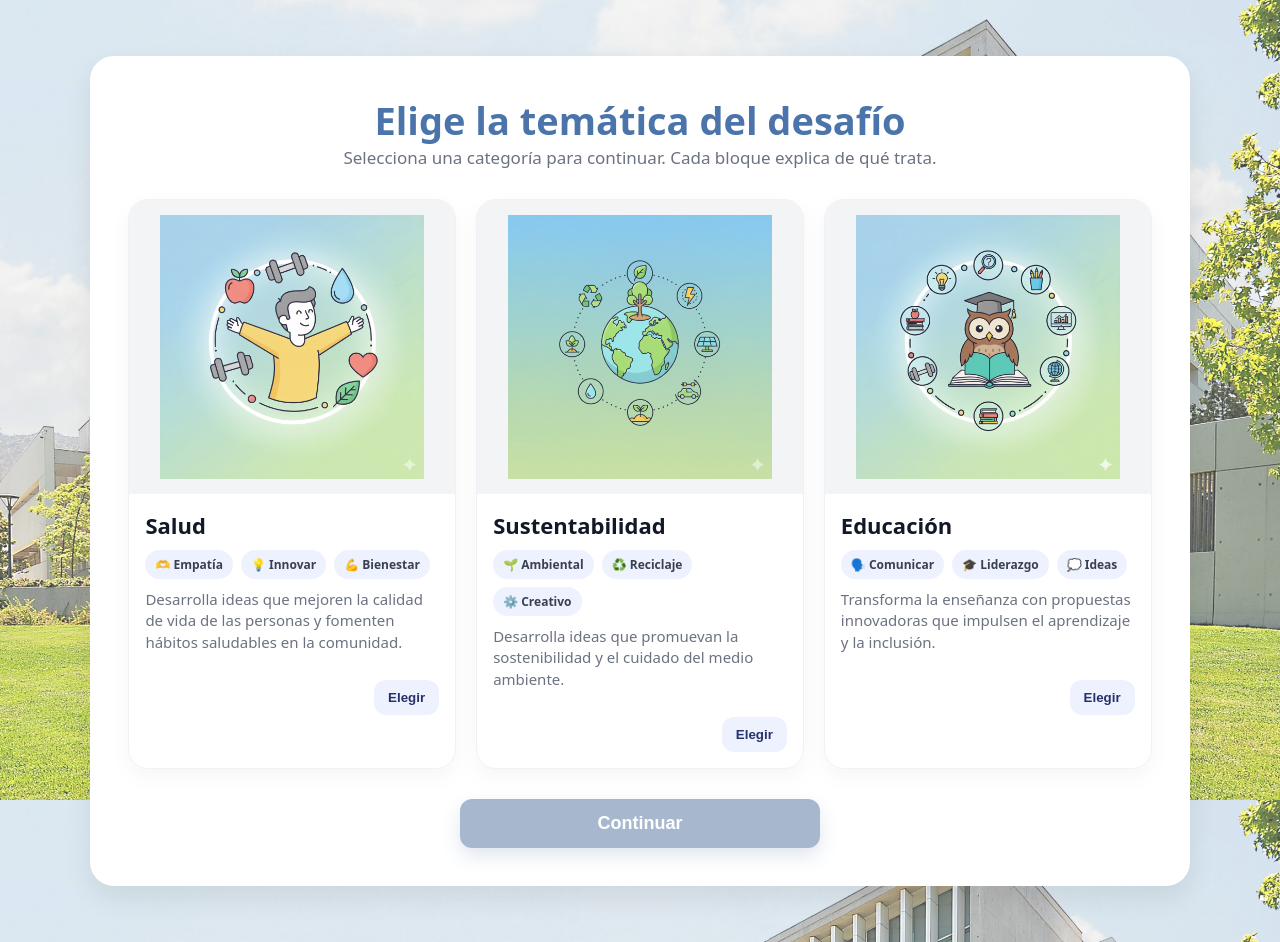
After one commit to leoUDD/PROYECTO-INGENIERIA-DE-SOFTWARE, a Django app: page /tematicas/ in a window 1280 px wide. The commit adds this page. Run offline with Django 5.2, Linux system fonts and the light colour scheme.

Commit message:
Template Temática + modificaciones
Se crea template tematicas y se modifican los temporizadores, junto con algunas mejoras en los estilos css

```diff
--- /dev/null
+++ b/juego/static/css/estilo_tematicas.css
@@ -0,0 +1,248 @@
+:root {
+  --bg: linear-gradient(rgba(255,255,255,0.25), rgba(245,247,250,0.25)),
+        url('/static/images/fondo_bienvenida.jpeg') center/cover no-repeat fixed;
+  --card:#fff;
+  --text:#111827;
+  --muted:#6b7280;
+  --primary:#4b74aa;
+  --primary-pressed:#3d618e;
+  --accent:#ec4899;
+  --radius:24px;
+  --shadow:0 12px 28px rgba(0,0,0,.08);
+
+  --fs-title: clamp(24px, 3.8vw, 38px);
+  --fs-sub: clamp(14px, 2vw, 17px);
+}
+
+/* ==== RESET ==== */
+* { box-sizing: border-box; margin: 0; padding: 0; }
+html, body {
+  height: auto;
+  min-height: 100dvh;
+  overflow-y: auto;
+  -webkit-overflow-scrolling: touch;
+}
+
+/* ==== BASE ==== */
+body {
+  display: block;
+  padding: clamp(12px, 4vw, 24px);
+  background: var(--bg);
+  color: var(--text);
+  font-family: "Poppins", system-ui, -apple-system, Segoe UI, Roboto, Arial, sans-serif;
+}
+
+/* ==== CONTENEDOR ==== */
+.selector-container {
+  width: min(100%, 1100px);
+  margin: clamp(12px, 4vw, 32px) auto;
+  background: var(--card);
+  border-radius: 24px;
+  box-shadow: var(--shadow);
+  padding: clamp(20px, 3vw, 40px);
+  display: flex;
+  flex-direction: column;
+  gap: 18px;
+  overflow: visible;
+}
+
+/* ==== HEADER ==== */
+.header h1 {
+  font-size: var(--fs-title);
+  color: var(--primary);
+  font-weight: 800;
+  text-align: center;
+}
+.subtitle {
+  font-size: var(--fs-sub);
+  color: var(--muted);
+  text-align: center;
+}
+
+/* ==== GRID ==== */
+.themes-grid {
+  display: grid;
+  grid-template-columns: 1fr;
+  gap: clamp(14px, 2vw, 20px);
+  margin-top: 12px;
+}
+@media (min-width: 640px) {
+  .themes-grid { grid-template-columns: repeat(2, 1fr); }
+}
+@media (min-width: 1024px) {
+  .themes-grid { grid-template-columns: repeat(3, 1fr); }
+}
+
+/* ==== CARD ==== */
+.theme-card {
+  position: relative;
+  display: flex;
+  flex-direction: column;
+  border: 1px solid #eef2f7;
+  border-radius: 20px;
+  background: #fff;
+  box-shadow: 0 8px 22px rgba(0,0,0,.04);
+  overflow: hidden;
+  outline: none;
+  transition: box-shadow .18s ease, border-color .18s ease;
+}
+.theme-card:hover {
+  box-shadow: 0 12px 26px rgba(0,0,0,.07);
+}
+
+/* Borde azul */
+.theme-card::before {
+  content: "";
+  position: absolute;
+  inset: 0;
+  border: 3px solid transparent;
+  border-radius: 20px;
+  pointer-events: none;
+  transition: border-color .2s ease;
+}
+.theme-card.selected::before {
+  border-color: var(--primary);
+}
+
+/* Check */
+.theme-card.selected::after {
+  content: "✔";
+  position: absolute;
+  top: 10px;
+  right: 10px;
+  width: 26px;
+  height: 26px;
+  border-radius: 50%;
+  background: var(--primary);
+  color: #fff;
+  font-size: 16px;
+  font-weight: 700;
+  display: flex;
+  align-items: center;
+  justify-content: center;
+  box-shadow: 0 0 8px rgba(75,116,170,.45);
+  animation: check-pop .2s ease;
+}
+@keyframes check-pop {
+  from { transform: scale(.6); opacity: 0; }
+  to   { transform: scale(1); opacity: 1; }
+}
+
+/* ==== IMAGEN ==== */
+.thumb {
+  aspect-ratio: 16 / 9;
+  background: #f3f4f6;
+  display: flex;
+  align-items: center;
+  justify-content: center;
+}
+.thumb img {
+  width: 90%;
+  height: 90%;
+  object-fit: contain;
+}
+
+/* ==== CONTENIDO ==== */
+.content {
+  padding: 16px;
+  display: flex;
+  flex-direction: column;
+  gap: 10px;
+  text-align: left;
+}
+.content .title {
+  font-size: clamp(18px, 2.4vw, 22px);
+  font-weight: 800;
+}
+.chips {
+  display: flex;
+  flex-wrap: wrap;
+  gap: 8px;
+}
+.chip {
+  font-size: 12px;
+  font-weight: 700;
+  padding: 6px 10px;
+  border-radius: 999px;
+  background: #eef2ff;
+  color: #374151;
+}
+.desc {
+  color: var(--muted);
+  font-size: clamp(13px, 1.8vw, 15px);
+  line-height: 1.45;
+}
+
+/* ==== BOTONES ==== */
+.actions {
+  display: flex;
+  justify-content: flex-end;
+  padding: 10px 16px 16px 16px;
+}
+.btn {
+  appearance: none;
+  border: none;
+  border-radius: 12px;
+  padding: 10px 14px;
+  font-weight: 700;
+  cursor: pointer;
+  transition: transform .15s ease, box-shadow .15s ease, background-color .15s ease;
+}
+.btn.select {
+  background: #eef2ff;
+  color: #24316a;
+}
+.theme-card.selected .btn.select {
+  background: var(--primary);
+  color: #fff;
+  box-shadow: 0 0 8px rgba(75,116,170,.4);
+}
+
+/* ==== BOTÓN PRINCIPAL ==== */
+.footer-actions {
+  display: flex;
+  justify-content: center;
+  margin-top: 12px;
+}
+.btn.primary {
+  width: min(90%, 360px);
+  background: var(--primary);
+  color: #fff;
+  box-shadow: 0 8px 18px rgba(75,116,170,.35);
+  font-size: clamp(15px, 2vw, 18px);
+  padding: 14px 18px;
+}
+.btn.primary:disabled {
+  opacity: .5;
+  filter: grayscale(20%);
+  cursor: not-allowed;
+}
+.btn.primary:hover:not(:disabled) {
+  background: var(--primary-pressed);
+}
+
+/* ==== iOS / iPad FIX ==== */
+@supports (-webkit-touch-callout: none) {
+  html, body {
+    height: auto;
+    min-height: 100dvh;
+  }
+  .selector-container {
+    width: 95%;
+    padding: 16px;
+    border-radius: 20px;
+  }
+  .themes-grid {
+    grid-template-columns: 1fr;
+    gap: 14px;
+  }
+  .theme-card {
+    max-width: 95%;
+    margin: 0 auto;
+  }
+}
+
+/* ==== MOVIMIENTO REDUCIDO ==== */
+@media (prefers-reduced-motion: reduce) {
+  * { animation: none !important; transition: none !important; }
+}
--- /dev/null
+++ b/juego/static/js/tematica.js
@@ -0,0 +1,56 @@
+// tematica.js
+(function () {
+  const cards = Array.from(document.querySelectorAll('.theme-card'));
+  const cta = document.getElementById('btnContinuar');
+
+  let selected = null;
+  let selectedSlug = null;
+  let selectedUrl = null;
+
+  const norm = s => (s || '').toString().trim().toLowerCase();
+
+  // ===== API global para los botones inline =====
+  window.guardarTema = function (slug) {
+    selectBySlug(slug);
+  };
+
+  // ===== CTA principal (botón inferior) =====
+  if (cta) {
+    cta.addEventListener('click', goToSelected);
+  }
+
+  // ===== Helpers =====
+  function selectBySlug(slugRaw) {
+    const slug = norm(slugRaw);
+    const card = cards.find(c => norm(c.dataset.slug) === slug);
+    if (!card) return;
+
+    // Limpiar selección anterior
+    cards.forEach(c => c.classList.remove('selected'));
+
+    // Marcar card actual
+    card.classList.add('selected');
+    selected = card;
+    selectedSlug = slug;
+
+    const baseUrl = card.dataset.url || '/desafios/';
+    selectedUrl = appendTema(baseUrl, slug);
+
+    // Guardar selección en localStorage
+    try {
+      localStorage.setItem('temaSeleccionado', slug);
+    } catch (_) {}
+
+    if (cta) cta.disabled = false;
+  }
+
+  function appendTema(url, slug) {
+    const sep = url.includes('?') ? '&' : '?';
+    return `${url}${sep}tema=${encodeURIComponent(slug)}`;
+  }
+
+  function goToSelected() {
+    if (!selectedUrl) return;
+    window.location.href = selectedUrl;
+  }
+})();
--- a/juego/templates/login.html
+++ b/juego/templates/login.html
@@ -29,10 +29,6 @@
 
         <button type="submit" class="btn primary">Iniciar Sesión</button>
 
-        <p class="form-footer">
-            ¿Olvidaste tu contraseña? <a href="#">Recuperarla</a>
-            ¿No tienes una cuenta? <a href="{% url 'registrarse' %}">Regístrate</a>
-        </p>
     </form>
   </main>
   <script>
--- /dev/null
+++ b/juego/templates/tematicas.html
@@ -0,0 +1,87 @@
+{% load static %}
+<!DOCTYPE html>
+<html lang="es">
+<head>
+  <meta charset="UTF-8" />
+  <meta name="viewport" content="width=device-width, initial-scale=1, viewport-fit=cover" />
+  <title>Misión Emprende UDD — Elige la temática</title>
+  <link rel="stylesheet" href="{% static 'css/estilo_tematicas.css' %}">
+</head>
+<body>
+  <main class="selector-container" role="main" aria-labelledby="page-title">
+    <header class="header">
+      <h1 id="page-title">Elige la temática del desafío</h1>
+      <p class="subtitle">Selecciona una categoría para continuar. Cada bloque explica de qué trata.</p>
+    </header>
+
+    <section class="themes-grid" aria-label="Temáticas disponibles">
+      <!-- Card 1 -->
+      <article class="theme-card" tabindex="0"
+               data-slug="salud"
+               data-url="{% url 'desafios' %}">
+        <div class="thumb">
+          <img src="{% static 'images/tema_salud.png' %}" alt="Icono de salud">
+        </div>
+        <div class="content">
+          <h2 class="title">Salud</h2>
+          <div class="chips">
+            <span class="chip">🫶 Empatía</span>
+            <span class="chip">💡 Innovar</span>
+            <span class="chip">💪 Bienestar</span>
+          </div>
+          <p class="desc">Desarrolla ideas que mejoren la calidad de vida de las personas y fomenten hábitos saludables en la comunidad.</p>
+        </div>
+        <div class="actions">
+          <button class="btn select" onclick="guardarTema('salud')">Elegir</button>
+        </div>
+      </article>
+
+      <!-- Card 2 -->
+      <article class="theme-card" tabindex="0"
+               data-slug="sustentabilidad"
+               data-url="{% url 'desafios' %}">
+        <div class="thumb">
+          <img src="{% static 'images/tema_sustentabilidad.png' %}" alt="Icono de sustentabilidad">
+        </div>
+        <div class="content">
+          <h2 class="title">Sustentabilidad</h2>
+          <div class="chips">
+            <span class="chip">🌱 Ambiental</span>
+            <span class="chip">♻️ Reciclaje</span>
+            <span class="chip">⚙️ Creativo</span>
+          </div>
+          <p class="desc">Desarrolla ideas que promuevan la sostenibilidad y el cuidado del medio ambiente.</p>
+        </div>
+        <div class="actions">
+          <button class="btn select" onclick="guardarTema('sustentabilidad')">Elegir</button>
+        </div>
+      </article>
+
+      <!-- Card 3 -->
+      <article class="theme-card" tabindex="0"
+               data-slug="educacion"
+               data-url="{% url 'desafios' %}">
+        <div class="thumb">
+          <img src="{% static 'images/tema_educacion.png' %}" alt="Icono de educación">
+        </div>
+        <div class="content">
+          <h2 class="title">Educación</h2>
+          <div class="chips">
+            <span class="chip">🗣️ Comunicar</span>
+            <span class="chip">🎓 Liderazgo</span>
+            <span class="chip">💭 Ideas</span>
+          </div>
+          <p class="desc">Transforma la enseñanza con propuestas innovadoras que impulsen el aprendizaje y la inclusión.</p>
+        </div>
+        <div class="actions">
+          <button class="btn select" onclick="guardarTema('educacion')">Elegir</button>
+        </div>
+      </article>
+    </section>
+    <footer class="footer-actions">
+      <button id="btnContinuar" class="btn primary" disabled>Continuar</button>
+    </footer>
+  </main>
+  <script src="{% static 'js/tematica.js' %}" defer></script>
+</body>
+</html>
--- a/juego/urls.py
+++ b/juego/urls.py
@@ -14,6 +14,8 @@ urlpatterns = [
     path('promptconocidos/', views.promptconocidos, name='promptconocidos'),
     path('conocidos/', views.conocidos, name='conocidos'),
     path('minijuego1/', views.minijuego1, name='minijuego1'),
+    path('tematicas/', views.tematicas, name='tematicas'),
+    path('desafios/', views.desafios, name='desafios'),
 
     # Mercado de retos
     path('market/', views.market_view, name='market'),
--- a/juego/views.py
+++ b/juego/views.py
@@ -83,6 +83,12 @@ def conocidos(request):
 
 def minijuego1(request):
     return render(request, 'minijuego1.html')
+
+def tematicas(request):
+    return render(request, 'tematicas.html')
+
+def desafios(request):
+    return render(request, 'desafios.html')
 
 # ===========================
 # 🛒 MERCADO DE RETOS
```
Also changed, not shown: juego/static/css/estilo_registro.css (deleted, +0 -148 lines), juego/static/js/sopadeletras.js (+8 -5 lines), juego/templates/conocidos.html (+7 -5 lines), juego/templates/desafios.html (added, +28 -0 lines), juego/templates/introducciones.html (+5 -5 lines), juego/templates/minijuego1.html (+4 -3 lines), juego/templates/registro.html (+21 -2 lines), juego/static/images/tema_educacion.png (added), juego/static/images/tema_salud.png (added), juego/static/images/tema_sustentabilidad.png (added).
